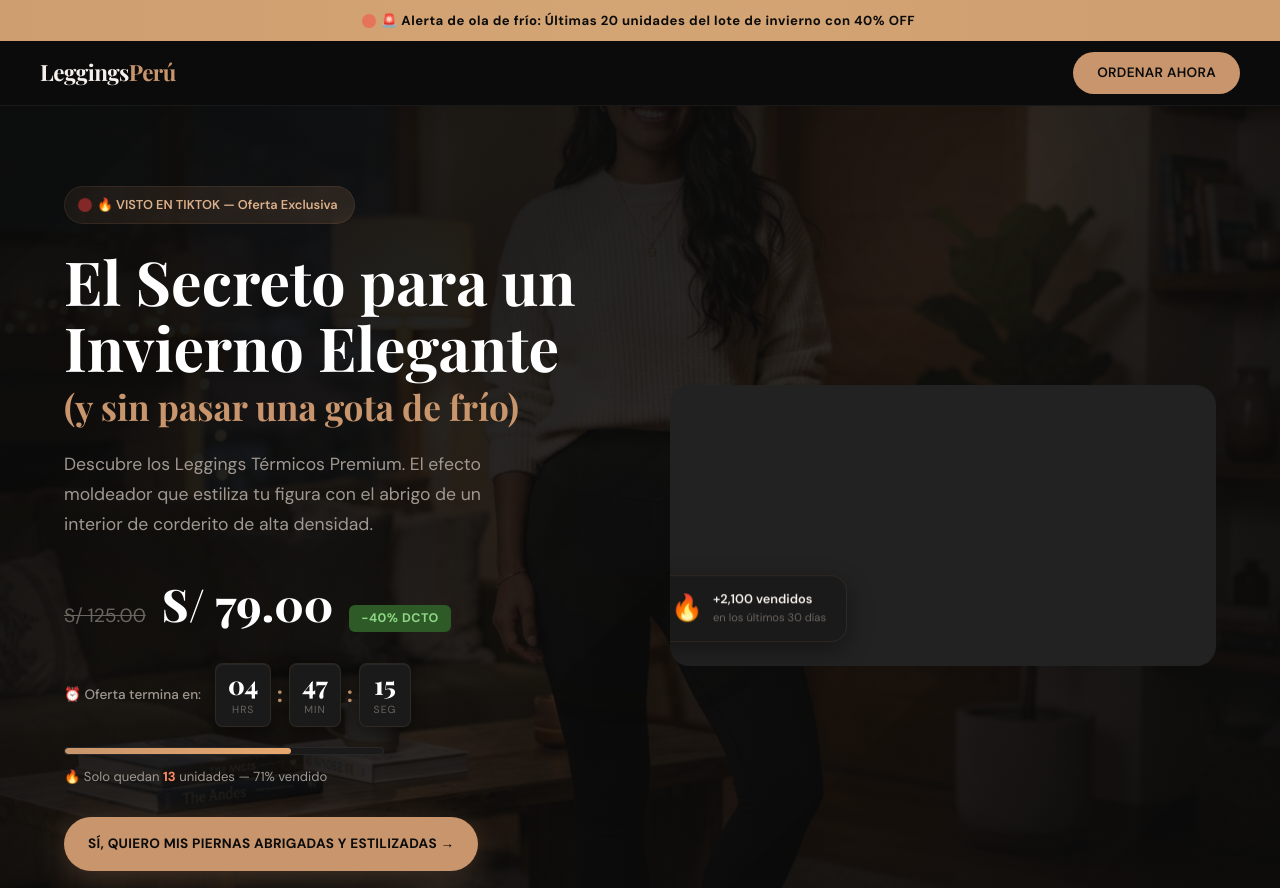
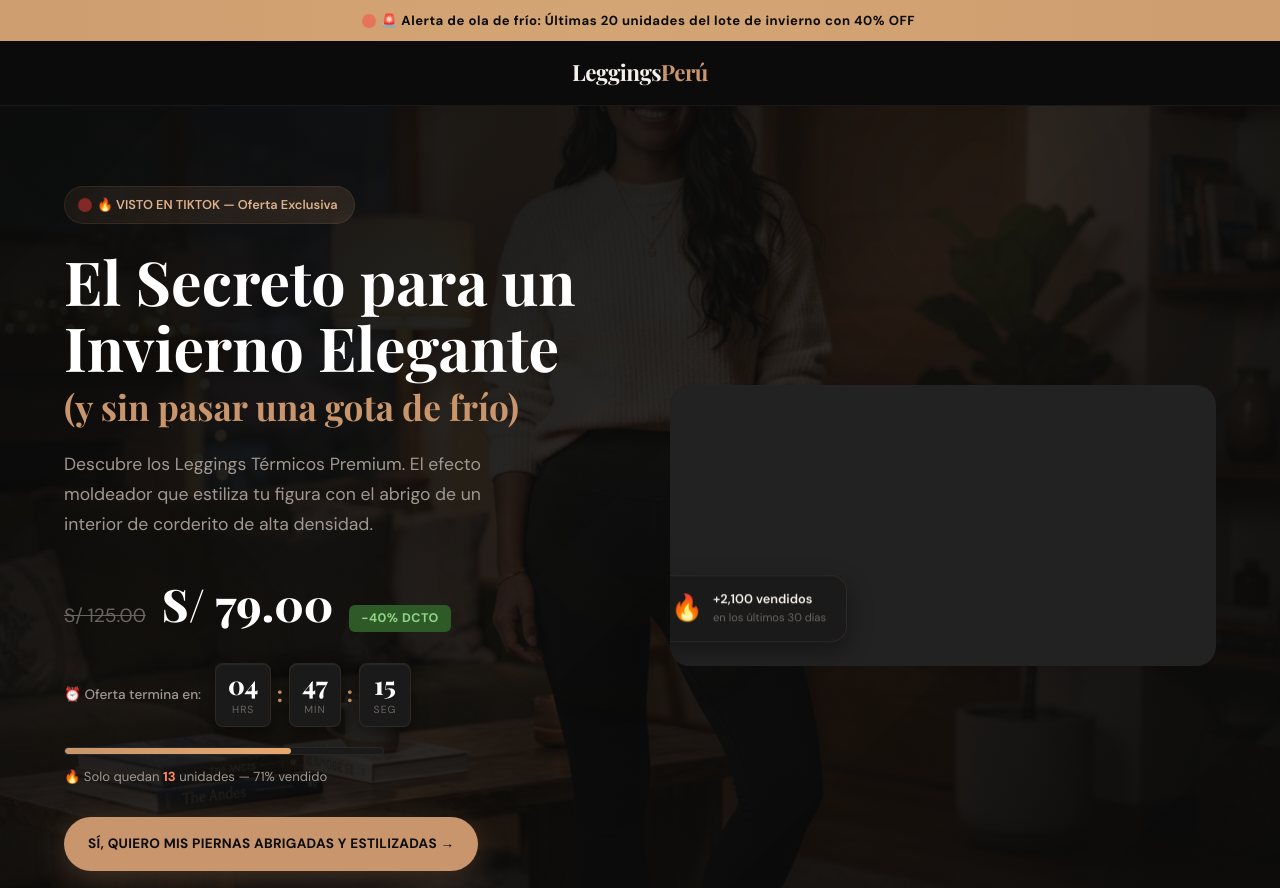
Before and after one commit to Ferja123/leggings-peru, a website built with Vite: page index.html in a window 1280 px wide. Shown: the top 888 px of the page. Built offline with nearby package versions, Linux system fonts and the light colour scheme.

Commit message:
UI: remove navbar cta and disable sticky behavior

```diff
--- a/src/main.ts
+++ b/src/main.ts
@@ -216,7 +216,6 @@ function renderApp() {
     <nav class="navbar">
       <div class="navbar-inner">
         <div class="brand">Leggings<span>Perú</span></div>
-        <a href="#ordenar" class="nav-cta">ORDENAR AHORA</a>
       </div>
     </nav>
 
--- a/src/style.css
+++ b/src/style.css
@@ -156,8 +156,7 @@ button { cursor: pointer; border: none; font-family: var(--font-body); }
    NAVBAR
    ═══════════════════════════════════════════ */
 .navbar {
-  position: sticky;
-  top: 0;
+  position: relative;
   z-index: 100;
   background: rgba(12, 12, 12, 0.92);
   backdrop-filter: blur(24px);
@@ -170,7 +169,7 @@ button { cursor: pointer; border: none; font-family: var(--font-body); }
   max-width: 1200px;
   margin: 0 auto;
   display: flex;
-  justify-content: space-between;
+  justify-content: center;
   align-items: center;
   height: 64px;
 }
```
